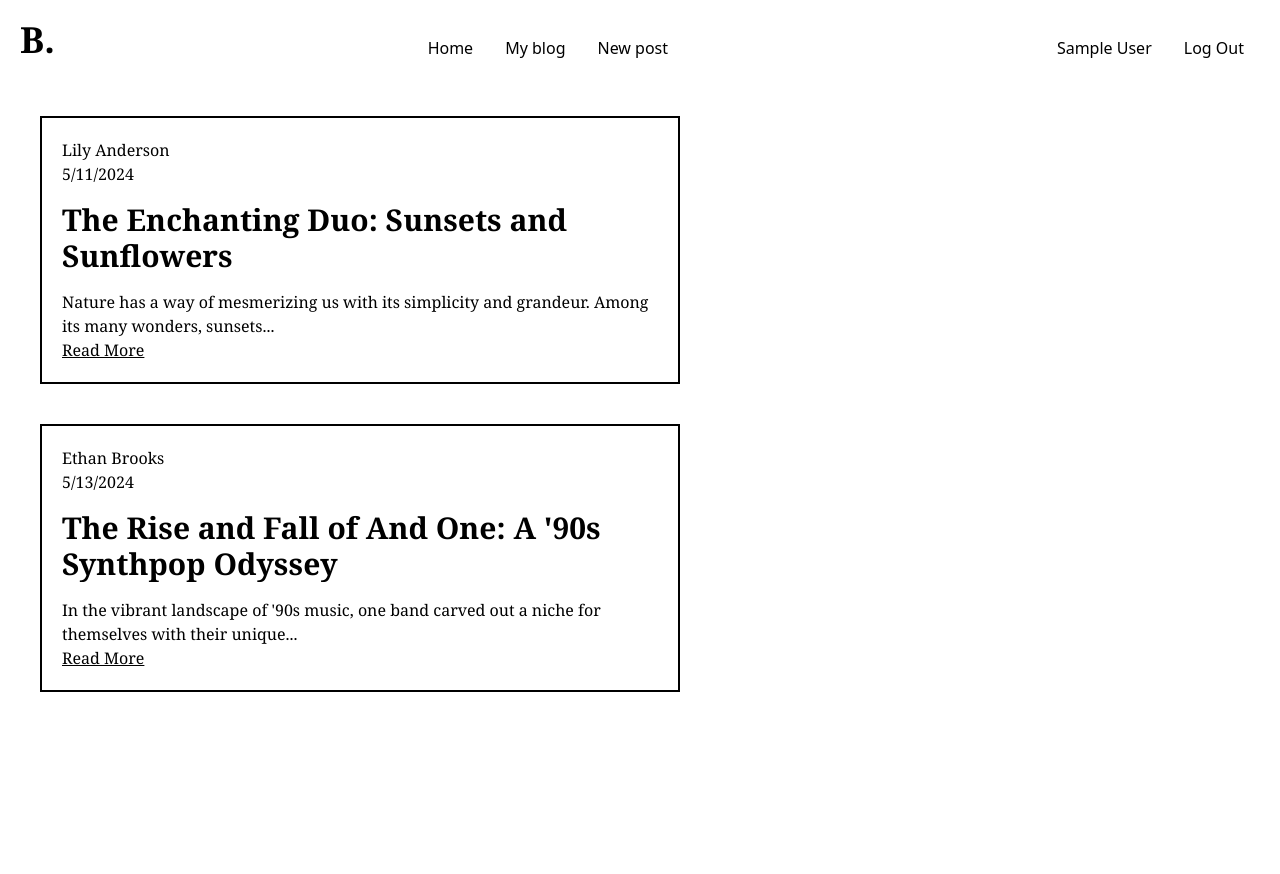
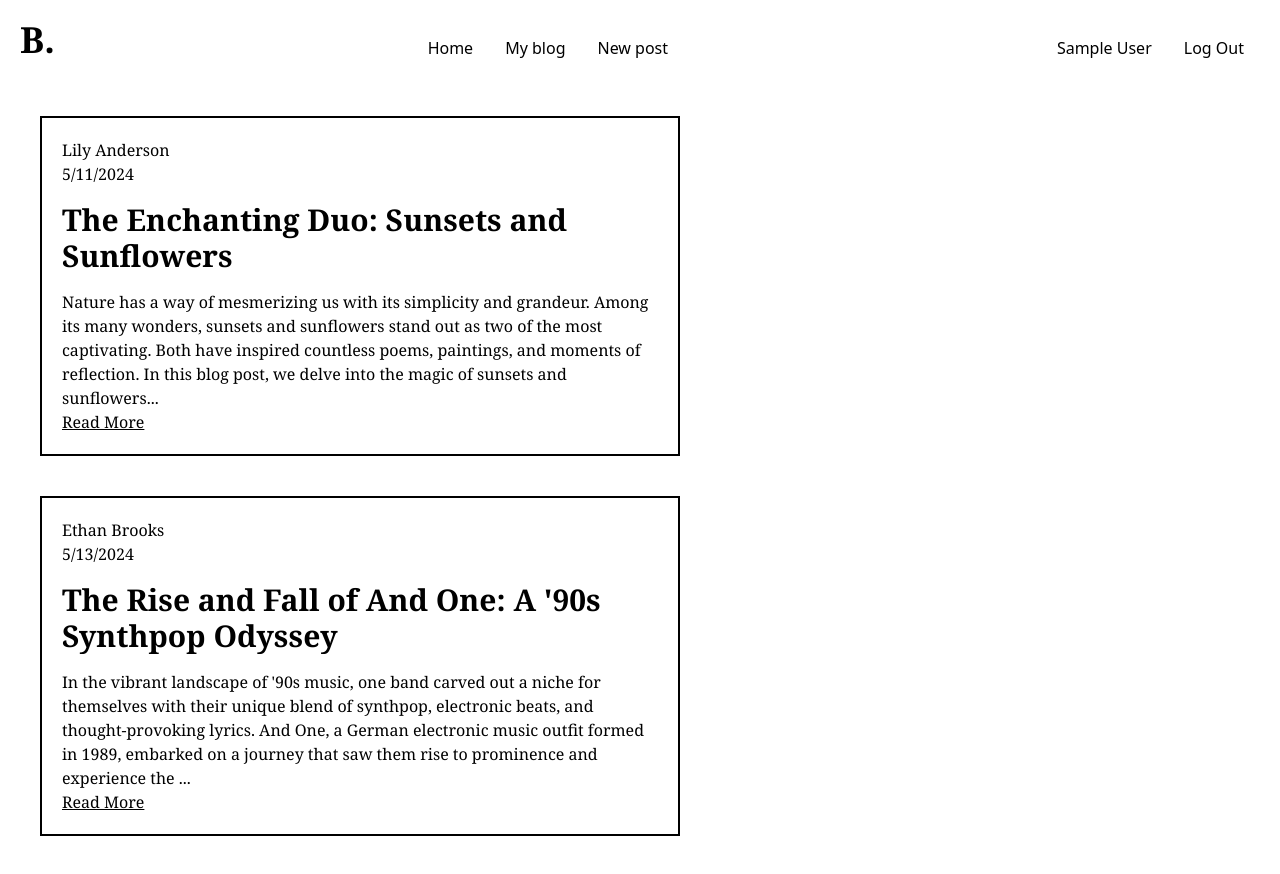
Before and after one commit to Fredtorn/Blog_react, a React (Vite) app: page / in a window 1280 px wide. Before the commit the page ends 800 px from the top, so only its background shows below. Built offline with nearby package versions, Linux system fonts and the light colour scheme; no server answers; sample sign-in values are in the browser's storage.

Commit message:
updated slice funciton

```diff
--- a/src/Components/BlogPostHome.jsx
+++ b/src/Components/BlogPostHome.jsx
@@ -10,7 +10,7 @@ const BlogPostHome = ({ id, date, text, title, author }) => {
                 <h4 className="font-medium">{author}</h4>
                 <p>{date}</p>
                 <h2 className="text-3xl font-semibold mt-4 mb-4 overflow-auto" >{title}</h2>
-                <p>{text.slice(0, 100)}...</p>
+                <p>{text.slice(0, 300)}...</p>
                 <Link to={`/post/${id}`} className="underline">Read More</Link>
             </div>
 
```
